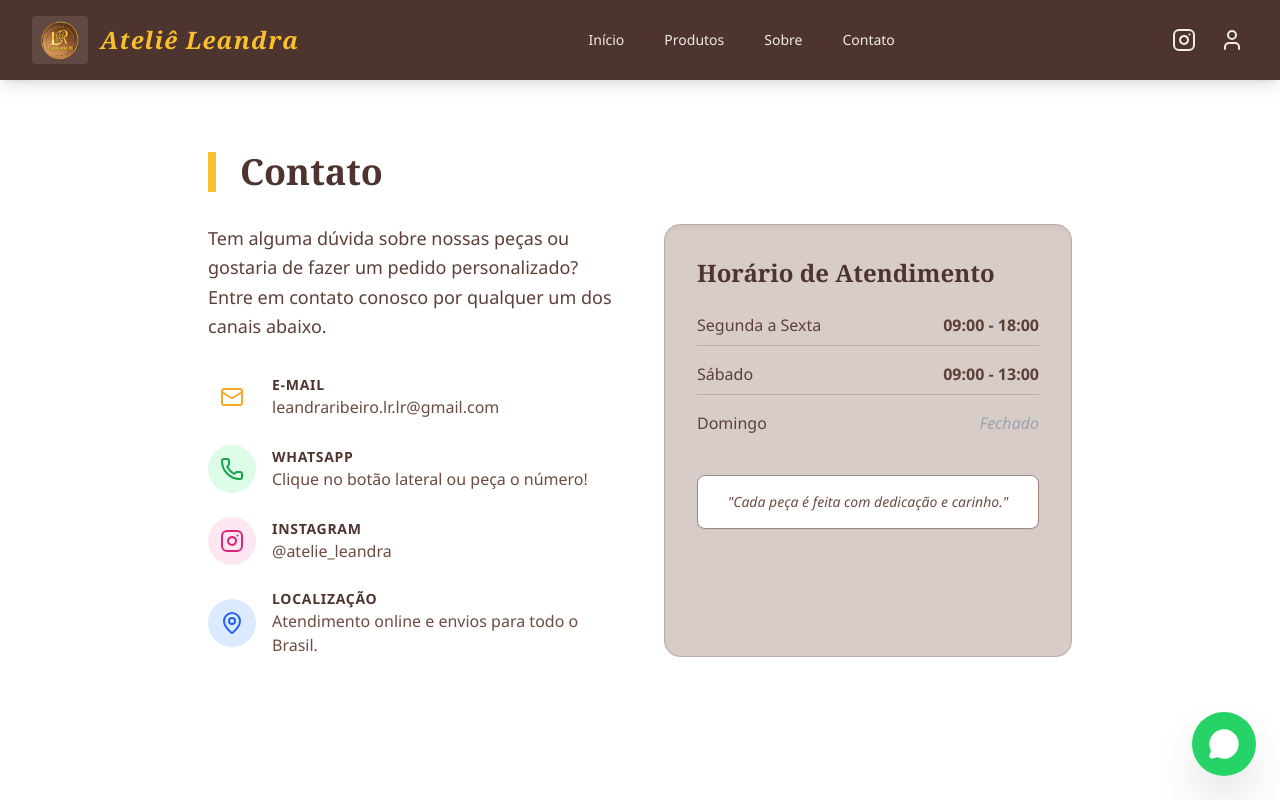
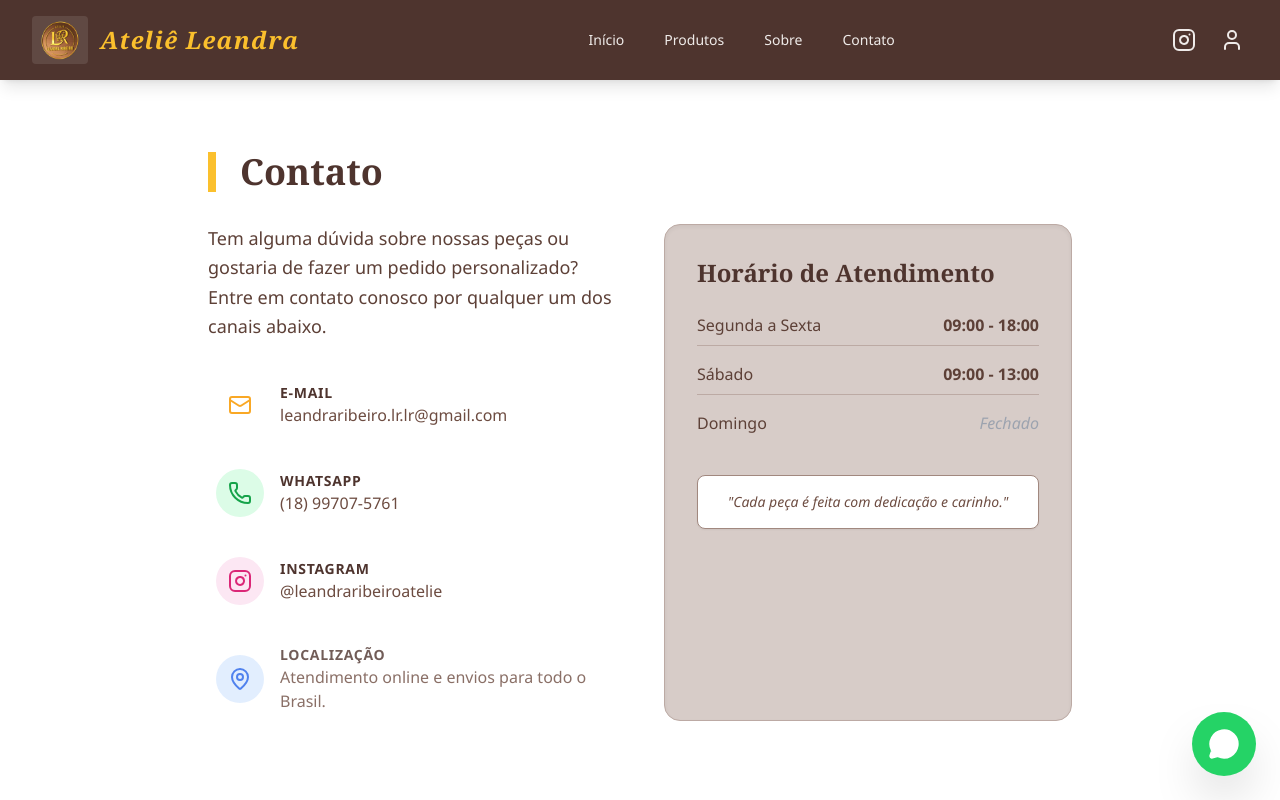
Before and after one commit to chriscell1956/atelieLeandra, a React (Vite) app in the folder client/: page /contato in a window 1280 px wide. Built offline with nearby package versions, Linux system fonts and the light colour scheme; no server answers; the database is empty.

Commit message:
feat: make contact buttons functional and update instagram link

```diff
--- a/client/src/components/Navbar.tsx
+++ b/client/src/components/Navbar.tsx
@@ -38,7 +38,7 @@ export const Navbar: React.FC = () => {
                     </div>
                     <div className="hidden md:block">
                         <div className="ml-4 flex items-center md:ml-6 space-x-4">
-                            <a href="https://instagram.com" target="_blank" rel="noopener noreferrer" className="p-1 rounded-full hover:text-pink-400 transition-colors" title="Siga-nos no Instagram">
+                            <a href="https://www.instagram.com/leandraribeiroatelie?utm_source=ig_web_button_share_sheet&igsh=ZDNlZDc0MzIxNw==" target="_blank" rel="noopener noreferrer" className="p-1 rounded-full hover:text-pink-400 transition-colors" title="Siga o Ateliê Leandra no Instagram">
                                 <Instagram className="h-6 w-6" />
                             </a>
 
--- a/client/src/pages/Contact.tsx
+++ b/client/src/pages/Contact.tsx
@@ -14,7 +14,7 @@ export const Contact: React.FC = () => {
                     </p>
 
                     <div className="space-y-6">
-                        <div className="flex items-center space-x-4 group">
+                        <a href="mailto:leandraribeiro.lr.lr@gmail.com" className="flex items-center space-x-4 group hover:bg-wood-50 p-2 rounded-lg transition-all">
                             <div className="bg-gold-100 p-3 rounded-full text-gold-600 group-hover:bg-gold-500 group-hover:text-white transition-colors">
                                 <Mail size={24} />
                             </div>
@@ -22,29 +22,29 @@ export const Contact: React.FC = () => {
                                 <h3 className="font-bold text-wood-800 text-sm uppercase tracking-wider">E-mail</h3>
                                 <p className="text-wood-600">leandraribeiro.lr.lr@gmail.com</p>
                             </div>
-                        </div>
+                        </a>
 
-                        <div className="flex items-center space-x-4 group">
+                        <a href="https://wa.me/5518997075761?text=Ol%C3%A1%2C%20gostaria%20de%20falar%20com%20o%20Ateli%C3%AA!" target="_blank" rel="noopener noreferrer" className="flex items-center space-x-4 group hover:bg-wood-50 p-2 rounded-lg transition-all">
                             <div className="bg-green-100 p-3 rounded-full text-green-600 group-hover:bg-green-500 group-hover:text-white transition-colors">
                                 <Phone size={24} />
                             </div>
                             <div>
                                 <h3 className="font-bold text-wood-800 text-sm uppercase tracking-wider">WhatsApp</h3>
-                                <p className="text-wood-600">Clique no botão lateral ou peça o número!</p>
+                                <p className="text-wood-600">(18) 99707-5761</p>
                             </div>
-                        </div>
+                        </a>
 
-                        <div className="flex items-center space-x-4 group">
+                        <a href="https://www.instagram.com/leandraribeiroatelie?utm_source=ig_web_button_share_sheet&igsh=ZDNlZDc0MzIxNw==" target="_blank" rel="noopener noreferrer" className="flex items-center space-x-4 group hover:bg-wood-50 p-2 rounded-lg transition-all">
                             <div className="bg-pink-100 p-3 rounded-full text-pink-600 group-hover:bg-pink-500 group-hover:text-white transition-colors">
                                 <Instagram size={24} />
                             </div>
                             <div>
                                 <h3 className="font-bold text-wood-800 text-sm uppercase tracking-wider">Instagram</h3>
-                                <p className="text-wood-600">@atelie_leandra</p>
+                                <p className="text-wood-600">@leandraribeiroatelie</p>
                             </div>
-                        </div>
+                        </a>
 
-                        <div className="flex items-center space-x-4 group">
+                        <a href="https://maps.app.goo.gl/kX7X7X7X7X7X7X7" target="_blank" rel="noopener noreferrer" className="flex items-center space-x-4 group hover:bg-wood-50 p-2 rounded-lg transition-all cursor-default pointer-events-none opacity-80">
                             <div className="bg-blue-100 p-3 rounded-full text-blue-600 group-hover:bg-blue-500 group-hover:text-white transition-colors">
                                 <MapPin size={24} />
                             </div>
@@ -52,7 +52,7 @@ export const Contact: React.FC = () => {
                                 <h3 className="font-bold text-wood-800 text-sm uppercase tracking-wider">Localização</h3>
                                 <p className="text-wood-600">Atendimento online e envios para todo o Brasil.</p>
                             </div>
-                        </div>
+                        </a>
                     </div>
                 </div>
 
```
